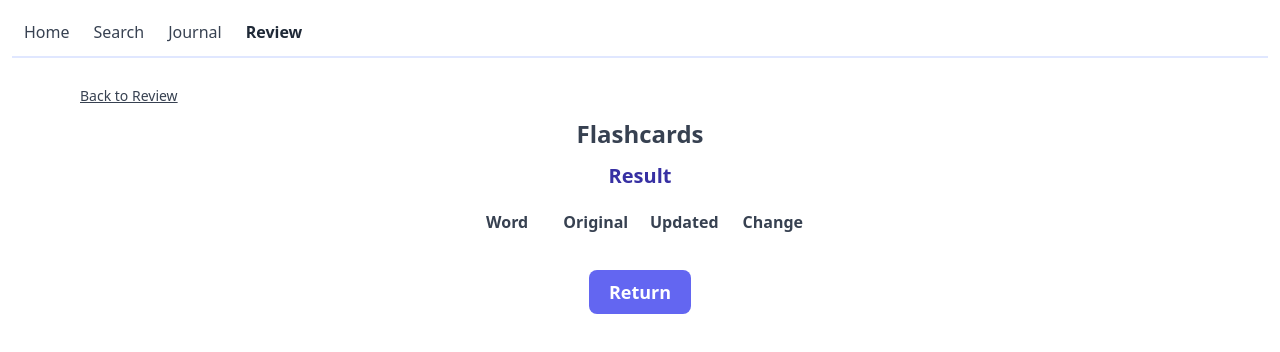
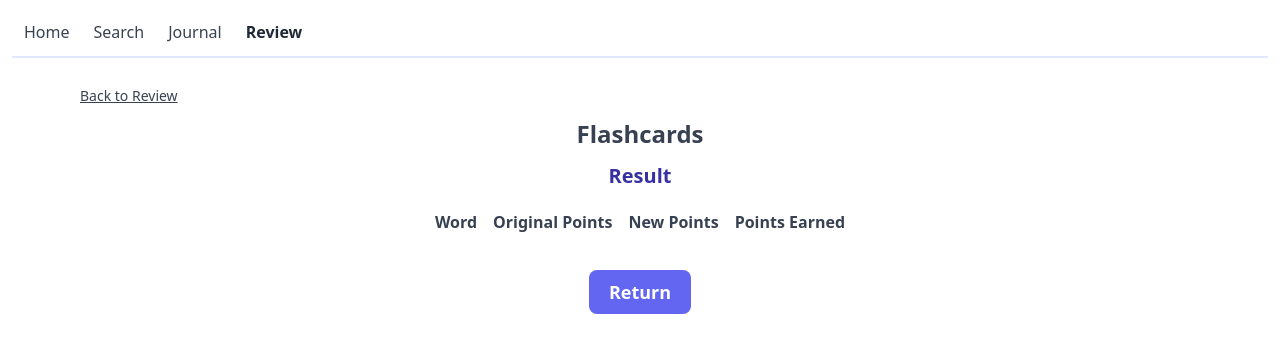
Before and after one commit to TiffanyChan614/Vocabulary-Builder, a React (Create React App) app in the folder vocabularybuilder/: page /review/flashcards/result in a window 1280 px wide. Shown: the top 352 px of the page. Built offline with nearby package versions, Linux system fonts and the light colour scheme.

Commit message:
Use HTML table to present result and create ResultTable component

```diff
--- a/vocabularybuilder/src/components/Features/Review/MCQuestion.js
+++ b/vocabularybuilder/src/components/Features/Review/MCQuestion.js
@@ -1,10 +1,9 @@
 const MCQuestion = ({ checked, chosen, questionData, handleSelect }) => {
-  console.log('checked in MCQuestion', checked)
   const { questionType, question, correctAnswer, choices } = questionData
 
   const answerButtonStyleClassName = (buttonName) => {
     const baseStyle =
-      'border-2 text-gray-600 rounded-xl py-2 px-4 w-full flex justify-center items-center'
+      'border-2 text-gray-600 rounded-xl py-2 px-4 w-full flex justify-center items-center max-w-[750px]'
     const uncheckedStyle =
       'hover:font-semibold hover:bg-indigo-100 border-indigo-100'
     const chosenStyle = 'bg-indigo-100 font-semibold border-indigo-100'
@@ -38,10 +37,10 @@ const MCQuestion = ({ checked, chosen, questionData, handleSelect }) => {
     'mc-antonyms': 'Choose the word that is an antonym of the following words:',
   }
   return (
-    <div className='flex flex-col gap-4 text-center'>
+    <div className='flex flex-col gap-4 text-center items-center'>
       <p>{typeToPrompt[questionType]}</p>
       <p className='font-semibold'>{question}</p>
-      <div className='flex flex-col gap-3'>
+      <div className='flex flex-col gap-3 items-center'>
         {choices?.map((answer) => (
           <button
             key={answer}
--- a/vocabularybuilder/src/components/Features/Review/QuitSessionPopup.js
+++ b/vocabularybuilder/src/components/Features/Review/QuitSessionPopup.js
@@ -14,7 +14,6 @@ const QuitSessionPopup = ({ page }) => {
 
   const handleNo = () => {
     if (page === 'quiz') {
-      console.log('updateQuizShowQuit(false)')
       dispatch(updateQuizShowQuit(false))
     } else {
       dispatch(updateFlashcardsShowQuit(false))
--- /dev/null
+++ b/vocabularybuilder/src/components/Features/Review/ResultTable.js
@@ -0,0 +1,74 @@
+const ResultTable = ({ wordArray }) => {
+  const bgColor = (pointsEarned) => {
+    if (pointsEarned > 0) {
+      return 'bg-emerald-100'
+    } else if (pointsEarned < 0) {
+      return 'bg-rose-100'
+    } else {
+      return 'bg-gray-100'
+    }
+  }
+
+  const changeColor = (pointsEarned) => {
+    if (pointsEarned > 0) {
+      return 'text-emerald-700'
+    } else if (pointsEarned < 0) {
+      return 'text-rose-700'
+    } else {
+      return 'text-gray-700'
+    }
+  }
+
+  const headerStyleClassName = 'p-2 font-semibold text-center'
+
+  return (
+    <table>
+      <thead>
+        <tr>
+          <th
+            className={headerStyleClassName}
+            scope='col'>
+            Word
+          </th>
+          <th
+            className={headerStyleClassName}
+            scope='col'>
+            Original Points
+          </th>
+          <th
+            className={headerStyleClassName}
+            scope='col'>
+            New Points
+          </th>
+          <th
+            className={headerStyleClassName}
+            scope='col'>
+            Points Earned
+          </th>
+        </tr>
+      </thead>
+      <tbody>
+        {wordArray.map((wordData, index) => {
+          const { word, originalPoints, newPoints, pointsEarned } = wordData
+          return (
+            <tr
+              className={`${bgColor(pointsEarned)}`}
+              key={word + index}>
+              <td className='p-4 font-semibold text-center'>{word}</td>
+              <td className='p-4 text-center'>{originalPoints}</td>
+              <td className='p-4 text-center'>{newPoints}</td>
+              <td
+                className={`p-4 text-center font-bold ${changeColor(
+                  pointsEarned
+                )}`}>
+                {pointsEarned > 0 ? `+${pointsEarned}` : pointsEarned}
+              </td>
+            </tr>
+          )
+        })}
+      </tbody>
+    </table>
+  )
+}
+
+export default ResultTable
--- a/vocabularybuilder/src/pages/Review/Card.js
+++ b/vocabularybuilder/src/pages/Review/Card.js
@@ -152,7 +152,7 @@ const Card = () => {
   return (
     <>
       <div className='text-center'>Mode: {mode.text}</div>
-      <div className='flex flex-col justify-center items-center gap-3'>
+      <div className='flex flex-col items-center gap-3'>
         <div className='card-control w-full flex justify-center items-center flex-grow gap-2'>
           <button
             onClick={handlePreviousClick}
@@ -163,7 +163,7 @@ const Card = () => {
             />
           </button>
           <div
-            className={`card select-none text-center w-full flex flex-col justify-center items-center gap-5 min-h-[250px] sm:min-h-[350px] px-5 pt-5 pb-3 ${color} shadow-md rounded-lg hover:shadow-lg cursor-pointer`}
+            className={`card select-none text-center flex flex-col justify-center items-center gap-5 min-w-[250px] sm:min-w-[450px] min-h-[250px] sm:min-h-[350px] px-5 pt-5 pb-3 ${color} shadow-md rounded-lg hover:shadow-lg cursor-pointer`}
             onClick={handleCardClick}>
             <div className='h-full text-xl flex justify-center items-center'>
               {face === 'front' ? front : back}
--- a/vocabularybuilder/src/pages/Review/FlashcardsResult.js
+++ b/vocabularybuilder/src/pages/Review/FlashcardsResult.js
@@ -6,6 +6,7 @@ import {
   updateFlashcardsInSession,
 } from '../../reducers/flashcardsReducer'
 import { updateWords } from '../../reducers/journalReducer'
+import ResultTable from '../../components/Features/Review/ResultTable'
 
 const FlashcardsResult = () => {
   const { wordArray } = useSelector((state) => state.flashcards)
@@ -35,57 +36,10 @@ const FlashcardsResult = () => {
     dispatch(updateWords(newJournalWords))
   }, [])
 
-  const bgColor = (pointsEarned) => {
-    if (pointsEarned > 0) {
-      return 'bg-emerald-100'
-    } else if (pointsEarned < 0) {
-      return 'bg-rose-100'
-    } else {
-      return 'bg-gray-100'
-    }
-  }
-
-  const changeColor = (pointsEarned) => {
-    if (pointsEarned > 0) {
-      return 'text-emerald-700'
-    } else if (pointsEarned < 0) {
-      return 'text-rose-700'
-    } else {
-      return 'text-gray-700'
-    }
-  }
-
   return (
     <div className='flex flex-col gap-3 items-center w-full'>
       <h2 className='font-bold text-xl text-center text-indigo-800'>Result</h2>
-      <div className='flex flex-col gap-2 '>
-        <div className='grid grid-cols-4 gap-1 font-semibold grow'>
-          <div className='grid-item p-2 text-center'>Word</div>
-          <div className='grid-item p-2 text-center'>Original</div>
-          <div className='grid-item p-2 text-center'>Updated</div>
-          <div className='grid-item p-2 text-center'>Change</div>
-        </div>
-        {wordArray.map((wordData, index) => {
-          const { word, originalPoints, newPoints, pointsEarned } = wordData
-          return (
-            <div
-              className={`grid grid-cols-4 gap-1 rounded-xl w-full ${bgColor(
-                pointsEarned
-              )}`}
-              key={word + index}>
-              <div className='grid-item p-4 font-semibold'>{word}</div>
-              <div className='grid-item p-4 text-center'>{originalPoints}</div>
-              <div className='grid-item p-4 text-center'>{newPoints}</div>
-              <div
-                className={`grid-item p-4 text-center font-bold ${changeColor(
-                  pointsEarned
-                )}`}>
-                {pointsEarned > 0 ? `+${pointsEarned}` : pointsEarned}
-              </div>
-            </div>
-          )
-        })}
-      </div>
+      <ResultTable wordArray={wordArray} />
       <button
         onClick={() => navigate('../..')}
         className='mt-4 bg-indigo-500 hover:bg-indigo-600 text-lg font-semibold text-white rounded-lg px-5 py-2'>
```
